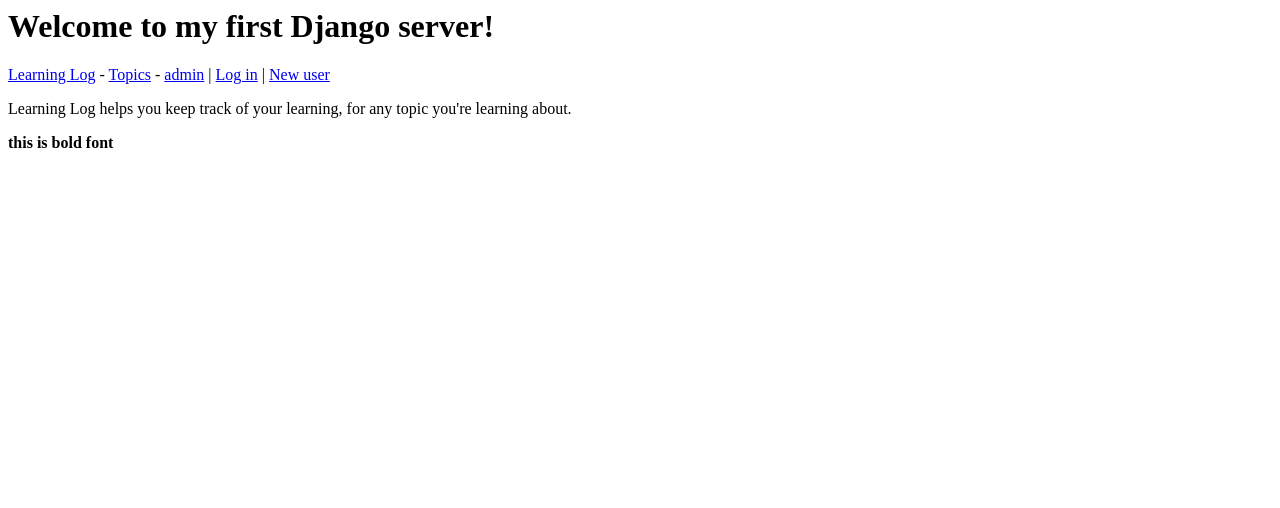
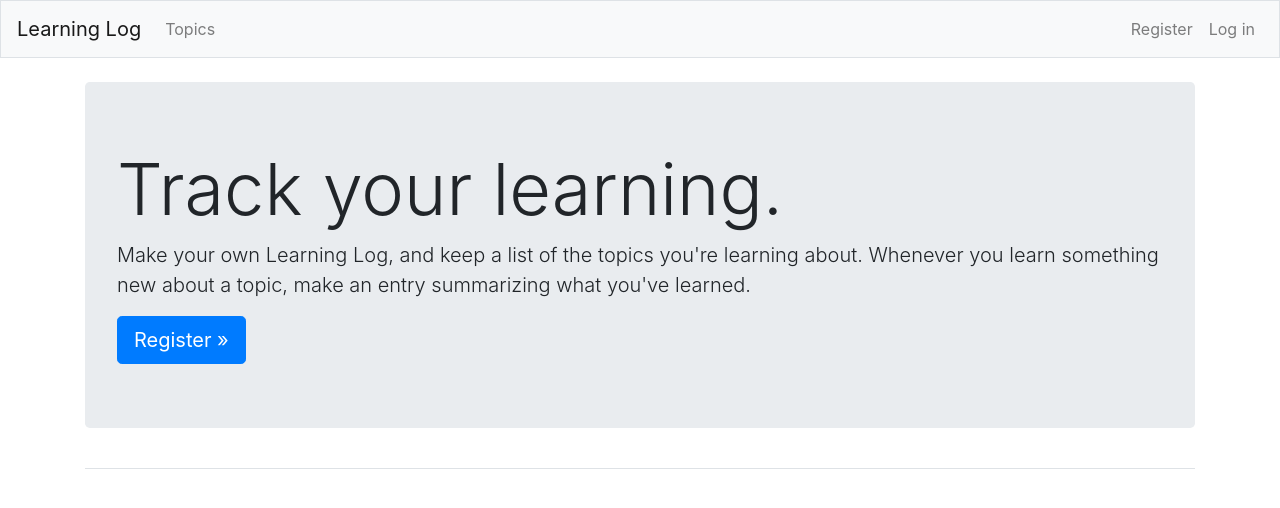
Before and after one commit to bryce-jacobs/learning_log, a Django app: page / in a window 1280 px wide. Shown: the top 508 px of the page. Run offline with Django 3.2, Linux system fonts and the light colour scheme; some libraries are stand-ins or nearby versions.

Commit message:
made everything pretty. Ready for prod

```diff
--- a/learning_logs/templates/learning_logs/base.html
+++ b/learning_logs/templates/learning_logs/base.html
@@ -1,14 +1,54 @@
-<p>
-	<a href="{% url 'learning_logs:index' %}">Learning Log</a> -
-	<a href="{% url 'learning_logs:topics' %}">Topics</a> -
-	<a href="{% url 'admin:index' %}">admin</a> |
-	{% if user.is_authenticated %}
-		Hello, {{ user.username }}.
-		<a href="{% url 'users:logout' %}">Log out</a>
-	{% else %}
-		<a href="{% url 'users:login' %}">Log in</a> |
-		<a href="{% url 'users:register' %}">New user</a>
-	{% endif %}
-</p>
+{% load bootstrap4 %}
 
-{% block content %}{% endblock content %}
+<!doctype html>
+<html lang="en">
+<head>
+	<meta charset="utf-8">
+	<meta name="viewport" content="width=device-width, initial-scale=1,
+		shrink-to-fit=no">
+	<title>Learning Log</title>
+	{% bootstrap_css %}
+	{% bootstrap_javascript jquery='full' %}
+</head>
+<body>
+	<nav class="navbar navbar-expand-md navbar-light bg-light mb-4 border">
+		<a class="navbar-brand" href="{% url 'learning_logs:index'%}">
+			Learning Log</a>
+		<button class="navbar-toggler" type="button" data-toggle="collapse"
+				data-target="#navbarCollapse" aria-controls="navbarCollapse"
+				aria-expanded="false" aria-label="Toggle navigation">
+			<span class="navbar-toggler-icon"></span></button>
+			<div class="collapse navbar-collapse" id="navbarCollapse">
+				<ul class="navbar-nav mr-auto">
+					<li class="nav-item">
+					<a class="nav-link" href="{% url 'learning_logs:topics'%}">
+						Topics</a></li>
+				</ul>
+				<ul class="navbar-nav ml-auto">
+					{% if user.is_authenticated %}
+						<li class="nav-item">
+							<span class="navbar-text">Hello, {{ user.username }}.</span>
+						</li>
+						<li class="nav-item">
+							<a class="nav-link" href="{% url 'users:logout' %}">Log out</a>
+						</li>
+					{% else %}
+						<li class="nav-item">
+							<a class="nav-link" href="{% url 'users:register' %}">Register</a>
+						</li>
+						<li class="nav-item">
+							<a class="nav-link" href="{% url 'users:login' %}">Log in</a></li>
+					{% endif %}
+				</ul>
+			</div>
+	</nav>
+	<main role="main" class="container">
+		<div class="pb-2 mb-2 border-bottom">
+			{% block page_header %}{% endblock page_header %}
+		</div>
+		<div>
+			{% block content %}{% endblock content %}
+		</div>
+	</main>
+</body>
+</html>
--- a/learning_logs/templates/learning_logs/index.html
+++ b/learning_logs/templates/learning_logs/index.html
@@ -1,8 +1,13 @@
-<h1>Welcome to my first Django server!</h1>
 <!-- this inserts the base.html code right here -->
 {% extends "learning_logs/base.html" %}
-{% block content%}
-<p>Learning Log helps you keep track of your learning, for any topic you're
-learning about.</p>
-<b> this is bold font </b>
-{% endblock content%}
+
+{% block page_header %}
+	<div class="jumbotron">
+		<h1 class="display-3">Track your learning.</h1>
+		<p class="lead">Make your own Learning Log, and keep a list of the
+			topics you're learning about. Whenever you learn something new
+			about a topic, make an entry summarizing what you've learned.</p>
+		<a class="btn btn-lg btn-primary" href="{% url 'users:register' %}"
+			role="button">Register &raquo;</a>
+	</div>
+{% endblock page_header %}
```
Also changed, not shown: learning_logs/templates/learning_logs/topic.html (+15 -8 lines), learning_logs/templates/learning_logs/topics.html (+11 -7 lines), users/templates/registration/login.html (+11 -8 lines), db.sqlite3.
